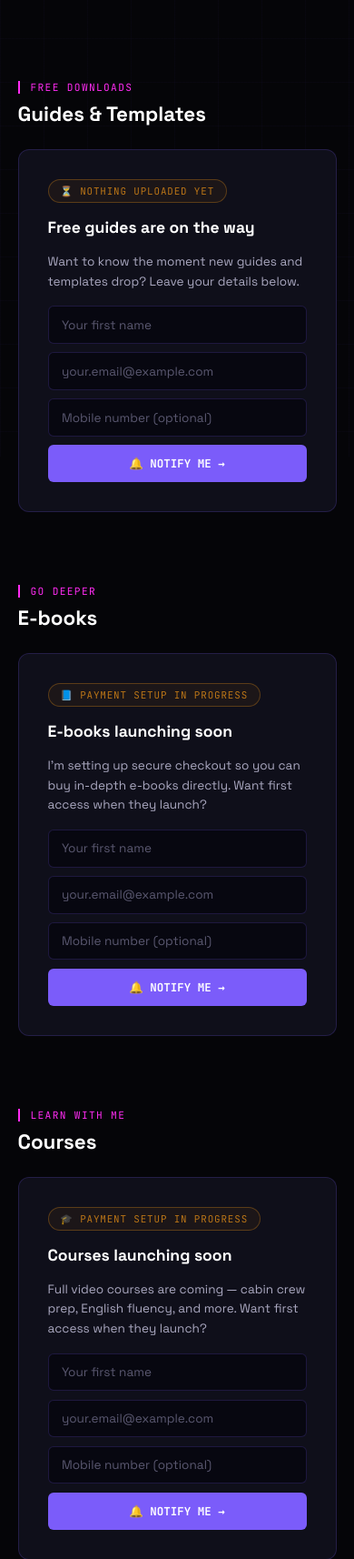
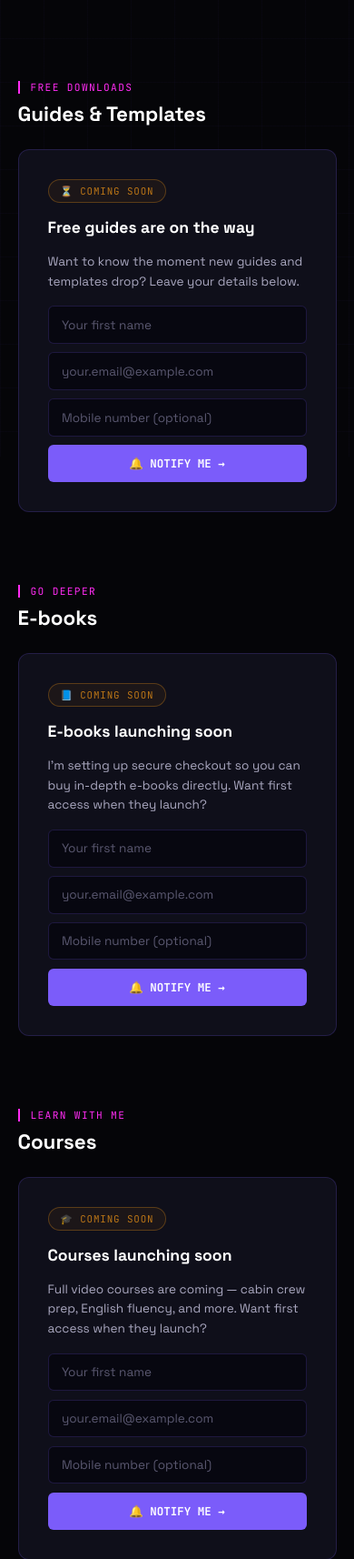
Before and after one commit to vardhasheelan-creator/vardhasheela-portfolio, a Flask app: page /resources in a window 390 px wide. Shown: the part 342-2056 px from the top of the page at 91% size. Run offline with Flask 3, Linux system fonts and the light colour scheme; data that the repository does not hold is empty; parts of the project's set-up code (start-up, migrations or seed data) failed here and were passed over.

```diff
--- a/templates/resources.html
+++ b/templates/resources.html
@@ -126,7 +126,7 @@ footer p{font-size:0.75rem;color:var(--dim);font-family:var(--mono);}
     </div>
     {% else %}
     <div class="coming-soon-card">
-      <span class="badge">⏳ nothing uploaded yet</span>
+      <span class="badge">⏳ coming soon</span>
       <h3>Free guides are on the way</h3>
       <p>Want to know the moment new guides and templates drop? Leave your details below.</p>
       <div class="notify-form">
@@ -168,7 +168,7 @@ footer p{font-size:0.75rem;color:var(--dim);font-family:var(--mono);}
     </div>
     {% else %}
     <div class="coming-soon-card">
-      <span class="badge">📘 payment setup in progress</span>
+      <span class="badge">📘 coming soon</span>
       <h3>E-books launching soon</h3>
       <p>I'm setting up secure checkout so you can buy in-depth e-books directly. Want first access when they launch?</p>
       <div class="notify-form">
@@ -210,7 +210,7 @@ footer p{font-size:0.75rem;color:var(--dim);font-family:var(--mono);}
     </div>
     {% else %}
     <div class="coming-soon-card">
-      <span class="badge">🎓 payment setup in progress</span>
+      <span class="badge">🎓 coming soon</span>
       <h3>Courses launching soon</h3>
       <p>Full video courses are coming — cabin crew prep, English fluency, and more. Want first access when they launch?</p>
       <div class="notify-form">
```
